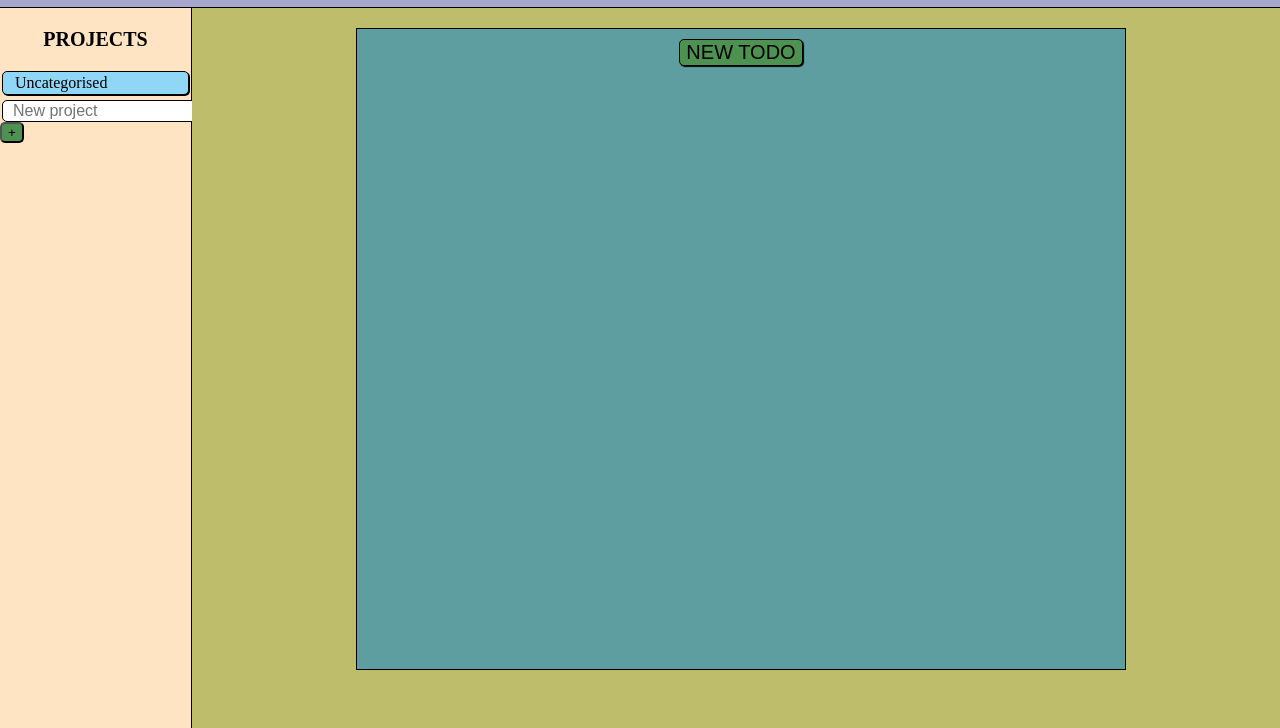
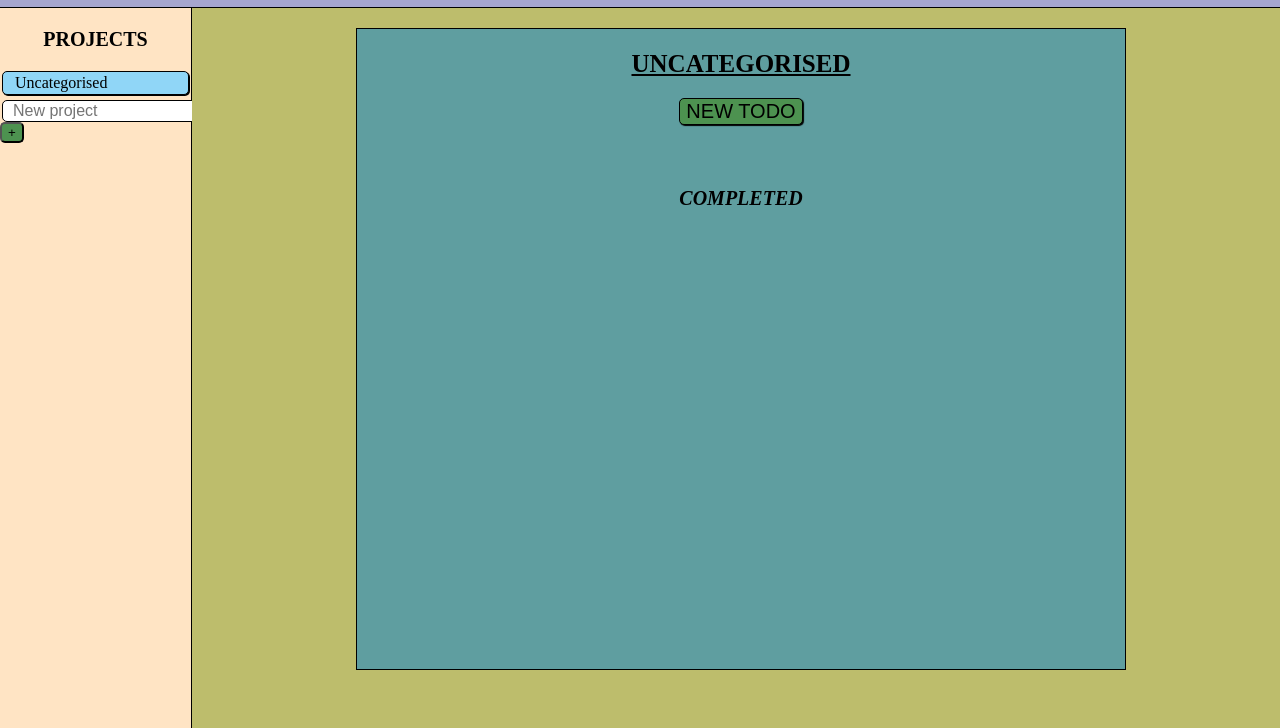
Before and after one commit to chris-kamp/todo-list, a plain HTML site: page index.html in a window 1280 px wide. Shown: the part 72-800 px from the top of the page. Drawn offline with Linux system fonts and the light colour scheme.

Commit message:
Add project and completed headings in todo list

```diff
--- a/index.html
+++ b/index.html
@@ -16,11 +16,15 @@
                 <div id="mainContent">
                     <div id="todoListContainer">
                         <div class="centeredDiv">
+                            <h2 id="todoListHeading" class="listHeading">UNCATEGORISED</h2>
                             <button id="newTodo">NEW TODO</button>
                         </div>
                         <div id="todoList">
                         </div>
                         <br><br>
+                        <div class="centeredDiv">
+                            <h2 id="completedListHeading" class="listHeading">COMPLETED</h2>
+                        </div>
                         <div id="completedTodoList">
                         </div>
                     </div>
--- a/style.css
+++ b/style.css
@@ -226,6 +226,17 @@ body {
     padding-left: 10px;
 }
 
+#todoListHeading {
+    font-size: 25px;
+    text-decoration: underline;
+    margin-bottom: 10px;
+}
+
+#completedListHeading {
+    font-size: 20px;
+    font-style: italic;
+}
+
 .todo {
     width: 60%;
     border: solid 1px;
@@ -237,7 +248,7 @@ body {
 .todoHeader {
     display: flex;
     justify-content: space-between;
-    margin: 5px 0 0 0;
+    margin: 5px 0 5px 0;
 }
 
 .todoTitle {
@@ -251,7 +262,7 @@ body {
 }
 
 .todoCheckbox {
-
+    margin: 2px 0 0 0;
 }
 
 .todoBody {
```
